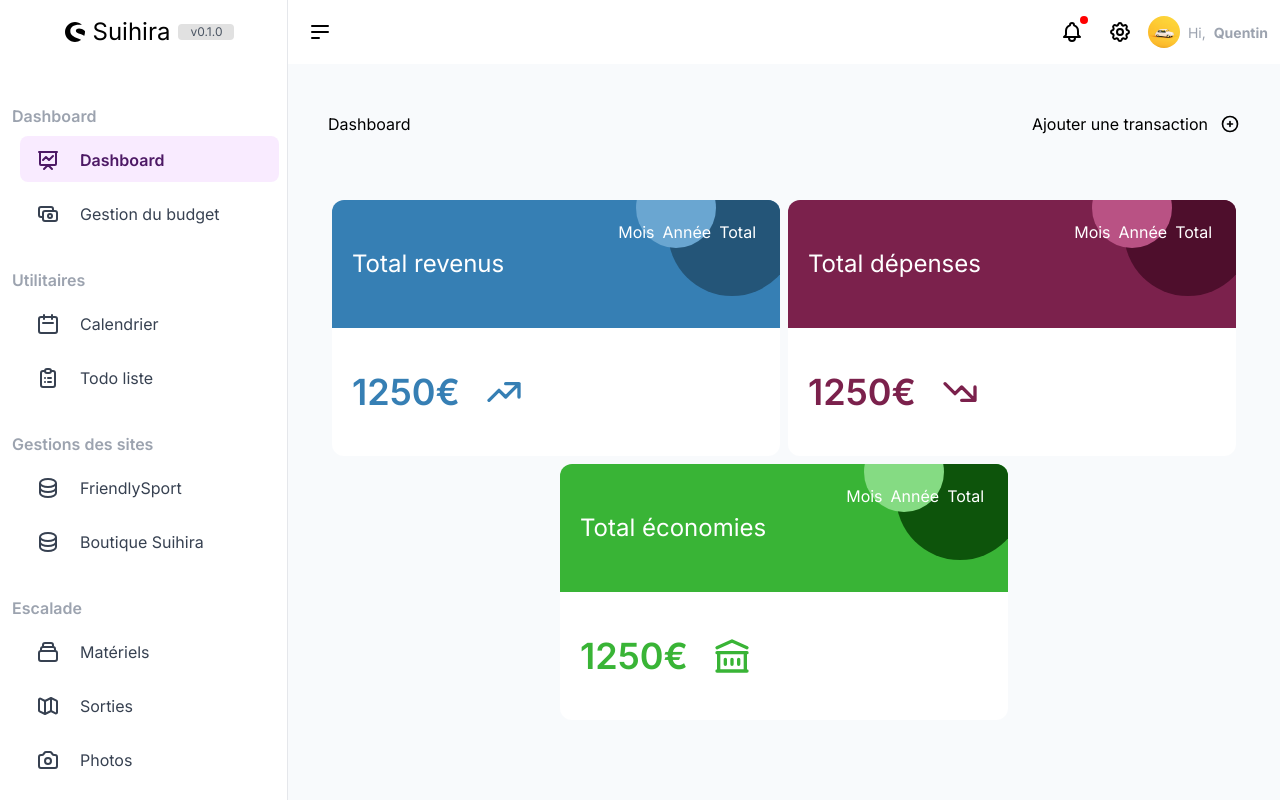
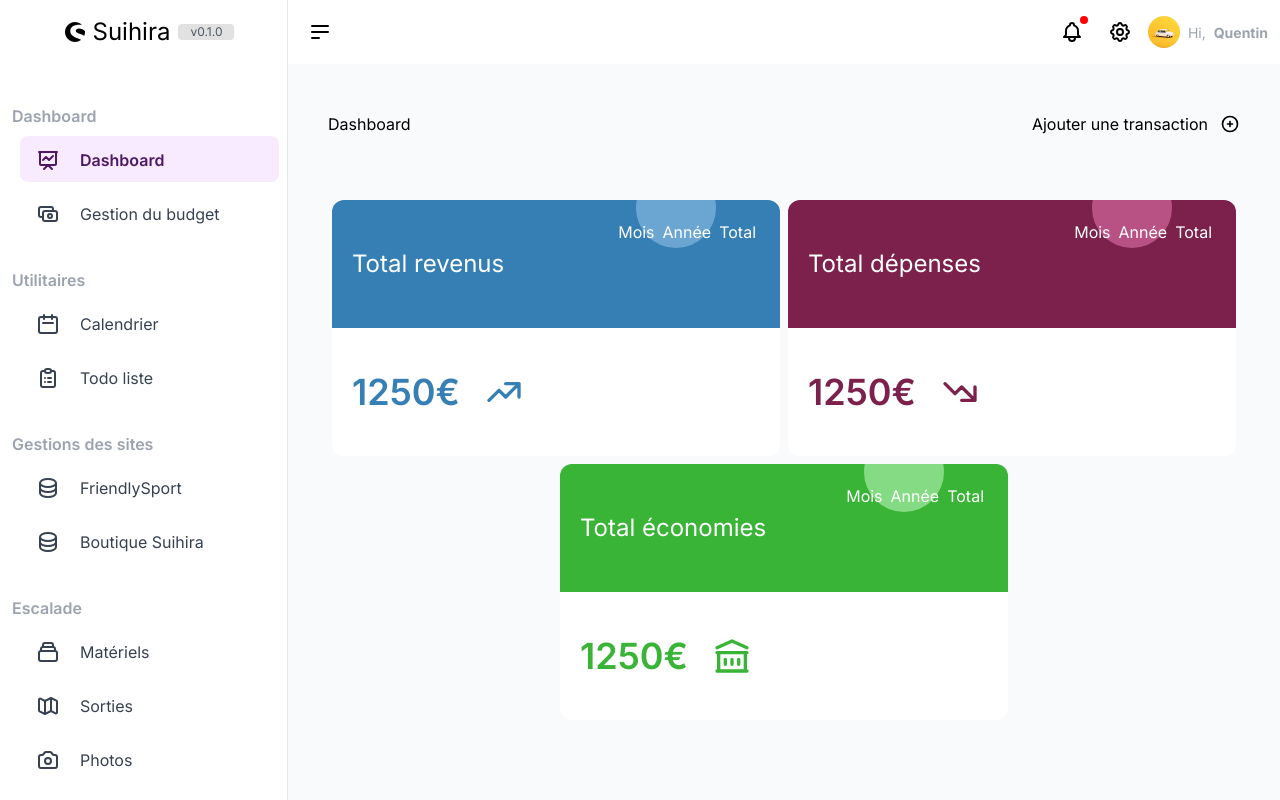
Before and after one commit to QuentinHeinis/adminDashboard, a React (Create React App) app: page / in a window 1280 px wide. Built offline with nearby package versions, Linux system fonts and the light colour scheme.

Commit message:
test style css

```diff
--- a/src/pages/DashBoard/Dashboard.jsx
+++ b/src/pages/DashBoard/Dashboard.jsx
@@ -7,7 +7,7 @@ const MoneyCard = ({mainColor, lightColor, darkColor, icon, title, text}) => (<d
     <p className='text-white text-2xl'>
       {title}
     </p>
-    <span className='h-32 w-32 rounded-full absolute -top-8 -right-4' style={{backgroundColor: darkColor}}></span>
+    <span className={`h-32 w-32 rounded-full absolute -top-8 -right-4 bg-[${darkColor}]`}></span>
     <span className='h-20 w-20 rounded-full absolute -top-8 right-16' style={{backgroundColor: lightColor}}></span>
     <div className='absolute top-5 right-5 text-white'>
       <span className='px-1 py-[2px]'>Mois</span>
```
